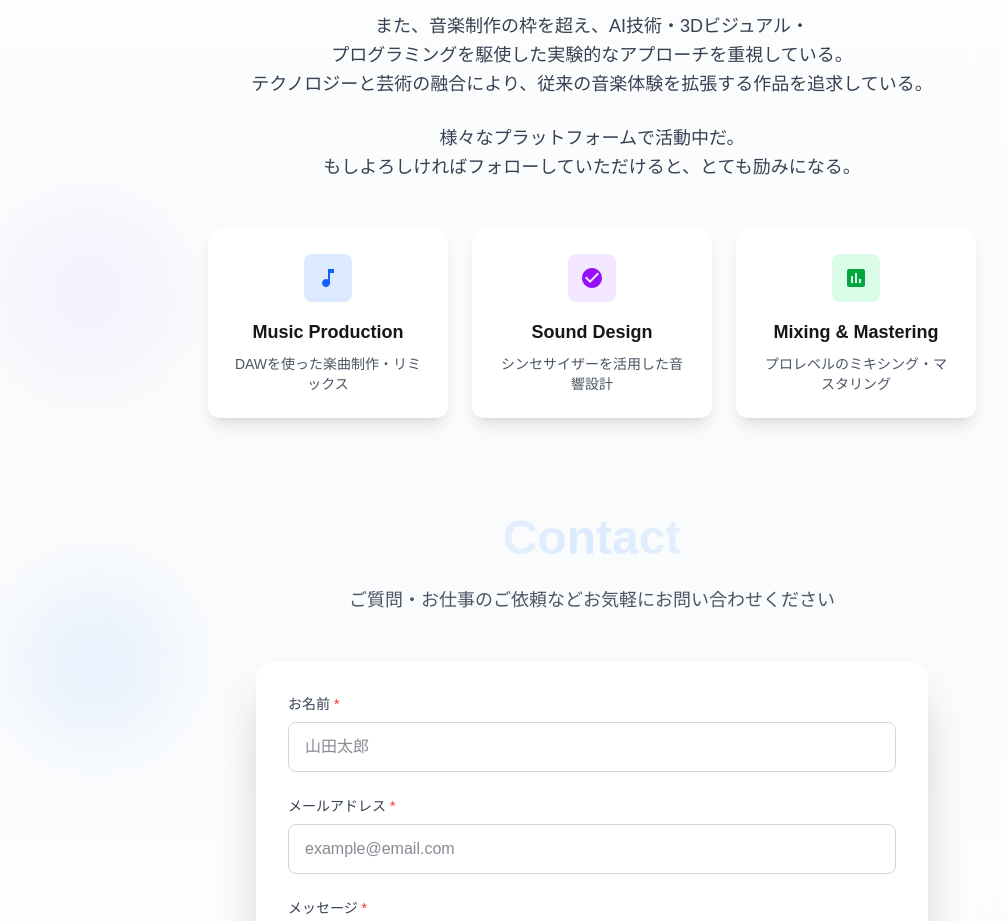
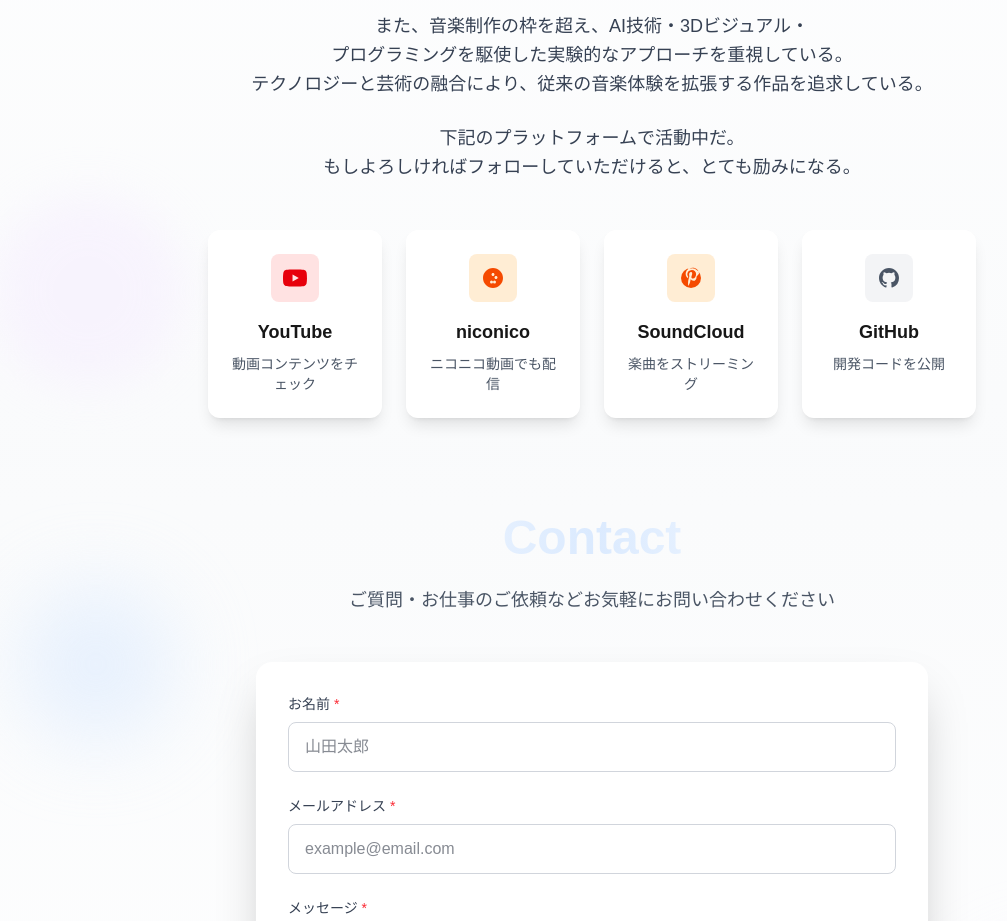
Before and after one commit to beatolabo/portfolio, a Next.js app: page / in a window 1280 px wide. Shown: the part 1220-2141 px from the top of the page, without its empty margins (48-1055 px from the left). Built offline with nearby package versions, Linux system fonts and the light colour scheme.

Commit message:
ProfileSectionコンポーネントにSNSリンクセクションを追加し、プラットフォーム情報を更新した。また、各プラットフォームのアイコンやスタイルを調整し、リンクを新たに設定した。

```diff
--- a/src/components/sections/ProfileSection.tsx
+++ b/src/components/sections/ProfileSection.tsx
@@ -138,7 +138,7 @@ export default function ProfileSection() {
             {[
               "beatolaboはアニメソングリミックスを中心に音楽制作をしている。大好きなアニメの世界観を音楽に込めたり、異なる楽曲をマッシュアップすることで、聴く人に新しい感動を届けている。",
               "また、音楽制作の枠を超え、AI技術・3Dビジュアル・プログラミングを駆使した実験的なアプローチを重視している。テクノロジーと芸術の融合により、従来の音楽体験を拡張する作品を追求している。",
-              "様々なプラットフォームで活動中だ。もしよろしければフォローしていただけると、とても励みになる。"
+              "下記のプラットフォームで活動中だ。もしよろしければフォローしていただけると、とても励みになる。"
             ].map((text, index) => (
               <motion.p
                 key={index}
@@ -154,9 +154,9 @@ export default function ProfileSection() {
             ))}
           </motion.div>
 
-          {/* スキルセクション */}
+          {/* SNSリンクセクション */}
           <motion.div
-            className="mt-12 grid grid-cols-1 md:grid-cols-3 gap-6"
+            className="mt-12 grid grid-cols-2 md:grid-cols-4 gap-6"
             initial={{ opacity: 0 }}
             whileInView={{ opacity: 1 }}
             transition={{ duration: 0.6, delay: 0.8 }}
@@ -164,34 +164,47 @@ export default function ProfileSection() {
           >
             {[
               {
-                icon: "M12 3v10.55c-.59-.34-1.27-.55-2-.55-2.21 0-4 1.79-4 4s1.79 4 4 4 4-1.79 4-4V7h4V3h-6z",
-                title: "Music Production",
-                description: "DAWを使った楽曲制作・リミックス",
-                color: "blue"
+                icon: "M23.498 6.186a3.016 3.016 0 0 0-2.122-2.136C19.505 3.545 12 3.545 12 3.545s-7.505 0-9.377.505A3.017 3.017 0 0 0 .502 6.186C0 8.07 0 12 0 12s0 3.93.502 5.814a3.016 3.016 0 0 0 2.122 2.136c1.871.505 9.376.505 9.376.505s7.505 0 9.377-.505a3.015 3.015 0 0 0 2.122-2.136C24 15.93 24 12 24 12s0-3.93-.502-5.814zM9.545 15.568V8.432L15.818 12l-6.273 3.568z",
+                title: "YouTube",
+                description: "動画コンテンツをチェック",
+                color: "red",
+                url: "https://www.youtube.com/channel/UCQMrB7xHXYxMfMQG5PvEi-A"
               },
               {
-                icon: "M12 2C6.48 2 2 6.48 2 12s4.48 10 10 10 10-4.48 10-10S17.52 2 12 2zm-2 15l-5-5 1.41-1.41L10 14.17l7.59-7.59L19 8l-9 9z",
-                title: "Sound Design",
-                description: "シンセサイザーを活用した音響設計",
-                color: "purple"
+                icon: "M12 2C6.477 2 2 6.477 2 12s4.477 10 10 10 10-4.477 10-10S17.523 2 12 2zm-1.5 15.5a1.5 1.5 0 1 1 0-3 1.5 1.5 0 0 1 0 3zm3 0a1.5 1.5 0 1 1 0-3 1.5 1.5 0 0 1 0 3zm3-6c0 .828-.672 1.5-1.5 1.5s-1.5-.672-1.5-1.5.672-1.5 1.5-1.5 1.5.672 1.5 1.5zm-3-3c0 .828-.672 1.5-1.5 1.5s-1.5-.672-1.5-1.5.672-1.5 1.5-1.5 1.5.672 1.5 1.5z",
+                title: "niconico",
+                description: "ニコニコ動画でも配信",
+                color: "orange",
+                url: "https://www.nicovideo.jp/user/132049322/video?ref=pc_userpage_menu"
               },
               {
-                icon: "M19 3H5c-1.1 0-2 .9-2 2v14c0 1.1.9 2 2 2h14c1.1 0 2-.9 2-2V5c0-1.1-.9-2-2-2zM9 17H7v-7h2v7zm4 0h-2V7h2v10zm4 0h-2v-4h2v4z",
-                title: "Mixing & Mastering",
-                description: "プロレベルのミキシング・マスタリング",
-                color: "green"
+                icon: "M12 2A10 10 0 0 0 2 12a10 10 0 0 0 10 10 10 10 0 0 0 10-10A10 10 0 0 0 12 2zm5.6 8.4c0 3.1-1.4 4.4-3.1 4.4-1.3 0-2.3-.8-2.7-1.7 0 0-.6 2.4-.7 2.9-.4 1.8-1.6 3.6-1.7 3.8-.1.1-.2.1-.2 0 0-.2-.3-3.3 0-4.7.1-.7 1.2-5.1 1.2-5.1s-.3-.6-.3-1.5c0-1.4.8-2.4 1.8-2.4.9 0 1.3.6 1.3 1.4 0 .8-.5 2.1-.8 3.3-.2 1 .5 1.8 1.5 1.8 1.8 0 3.2-1.9 3.2-4.6 0-2.4-1.7-4.1-4.2-4.1-2.9 0-4.6 2.2-4.6 4.4 0 .9.3 1.8.8 2.3.1.1.1.2.1.3-.1.3-.2 1-.2 1.1 0 .2-.1.2-.2.1-1.3-.6-2.1-2.5-2.1-4 0-3.3 2.4-6.3 6.9-6.3 3.6 0 6.4 2.6 6.4 6z",
+                title: "SoundCloud",
+                description: "楽曲をストリーミング",
+                color: "orange",
+                url: "https://soundcloud.com/beatolabo"
+              },
+              {
+                icon: "M12 2C6.477 2 2 6.484 2 12.017c0 4.425 2.865 8.18 6.839 9.504.5.092.682-.217.682-.483 0-.237-.008-.868-.013-1.703-2.782.605-3.369-1.343-3.369-1.343-.454-1.158-1.11-1.466-1.11-1.466-.908-.62.069-.608.069-.608 1.003.07 1.531 1.032 1.531 1.032.892 1.53 2.341 1.088 2.91.832.092-.647.35-1.088.636-1.338-2.22-.253-4.555-1.113-4.555-4.951 0-1.093.39-1.988 1.029-2.688-.103-.253-.446-1.272.098-2.65 0 0 .84-.27 2.75 1.026A9.564 9.564 0 0 1 12 6.844a9.59 9.59 0 0 1 2.504.337c1.909-1.296 2.747-1.027 2.747-1.027.546 1.379.202 2.398.1 2.651.64.7 1.028 1.595 1.028 2.688 0 3.848-2.339 4.695-4.566 4.943.359.309.678.92.678 1.855 0 1.338-.012 2.419-.012 2.747 0 .268.18.58.688.482A10.019 10.019 0 0 0 22 12.017C22 6.484 17.522 2 12 2z",
+                title: "GitHub",
+                description: "開発コードを公開",
+                color: "gray",
+                url: "https://github.com/beatolabo"
               }
-            ].map((skill, index) => (
-              <motion.div
+            ].map((platform, index) => (
+              <motion.a
                 key={index}
-                className="bg-white dark:bg-gray-800 p-6 rounded-xl shadow-lg backdrop-blur-sm"
+                href={platform.url}
+                target="_blank"
+                rel="noopener noreferrer"
+                className="block bg-white dark:bg-gray-800 p-6 rounded-xl shadow-lg backdrop-blur-sm transition-transform hover:no-underline"
                 custom={index}
                 variants={skillCardVariants}
                 initial="hidden"
                 whileInView="visible"
                 whileHover={{
-                  y: -10,
-                  scale: 1.02,
+                  y: -8,
+                  scale: 1.05,
                   boxShadow: "0 20px 40px -8px rgba(0, 0, 0, 0.15)",
                   transition: { type: "spring", stiffness: 300, damping: 20 }
                 }}
@@ -199,42 +212,43 @@ export default function ProfileSection() {
               >
                 <motion.div
                   className={`w-12 h-12 rounded-lg flex items-center justify-center mb-4 mx-auto ${
-                    skill.color === 'blue' ? 'bg-blue-100 dark:bg-blue-900' :
-                    skill.color === 'purple' ? 'bg-purple-100 dark:bg-purple-900' :
-                    skill.color === 'green' ? 'bg-green-100 dark:bg-green-900' :
+                    platform.color === 'red' ? 'bg-red-100 dark:bg-red-900' :
+                    platform.color === 'orange' ? 'bg-orange-100 dark:bg-orange-900' :
+                    platform.color === 'gray' ? 'bg-gray-100 dark:bg-gray-700' :
                     'bg-gray-100 dark:bg-gray-900'
                   }`}
                   whileHover={{
                     scale: 1.1,
-                    rotate: 5
+                    rotate: 5,
+                    transition: { duration: 0.2 }
                   }}
                   transition={{ type: "spring", stiffness: 300 }}
                 >
                   <svg className={`w-6 h-6 ${
-                    skill.color === 'blue' ? 'text-blue-600 dark:text-blue-400' :
-                    skill.color === 'purple' ? 'text-purple-600 dark:text-purple-400' :
-                    skill.color === 'green' ? 'text-green-600 dark:text-green-400' :
+                    platform.color === 'red' ? 'text-red-600 dark:text-red-400' :
+                    platform.color === 'orange' ? 'text-orange-600 dark:text-orange-400' :
+                    platform.color === 'gray' ? 'text-gray-600 dark:text-gray-300' :
                     'text-gray-600 dark:text-gray-400'
                   }`} fill="currentColor" viewBox="0 0 24 24">
-                    <path d={skill.icon}/>
+                    <path d={platform.icon}/>
                   </svg>
                 </motion.div>
                 <motion.h3
                   className="font-semibold text-lg mb-2"
                   whileHover={{
-                    color: skill.color === 'blue' ? '#2563eb' :
-                           skill.color === 'purple' ? '#9333ea' :
-                           skill.color === 'green' ? '#16a34a' :
+                    color: platform.color === 'red' ? '#dc2626' :
+                           platform.color === 'orange' ? '#ea580c' :
+                           platform.color === 'gray' ? '#4b5563' :
                            '#374151'
                   }}
                   transition={{ duration: 0.2 }}
                 >
-                  {skill.title}
+                  {platform.title}
                 </motion.h3>
                 <p className="text-sm text-gray-600 dark:text-gray-400">
-                  {skill.description}
+                  {platform.description}
                 </p>
-              </motion.div>
+              </motion.a>
             ))}
           </motion.div>
         </motion.div>
```
